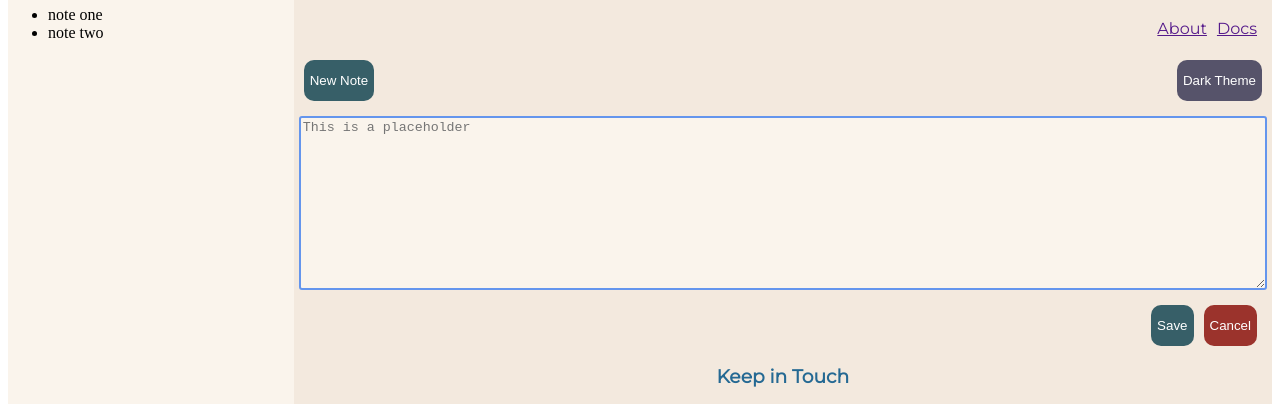
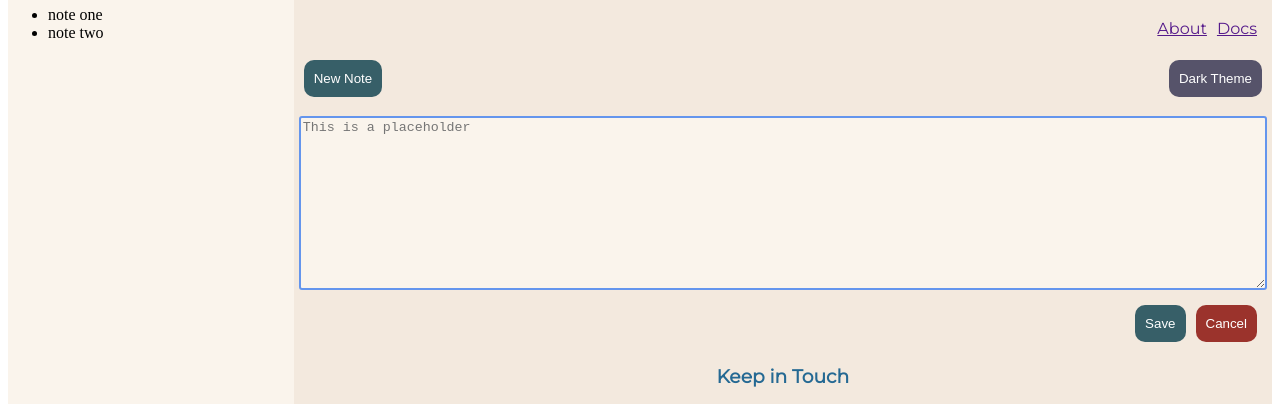
Before and after one commit to yinshaolong/Assignment2, a plain HTML site: page index.html in a window 1280 px wide. Shown: the part 71-475 px from the top of the page. Drawn offline with Linux system fonts and the light colour scheme.

Commit message:
added padding to the buttons

```diff
--- a/css/stylesheets.css
+++ b/css/stylesheets.css
@@ -85,4 +85,7 @@ button{
     color:white;
     border-radius: 10px;
     border-style: none;
+    padding-left: 10px;
+    padding-right: 10px;
+    max-height: 90%;
 }
```
